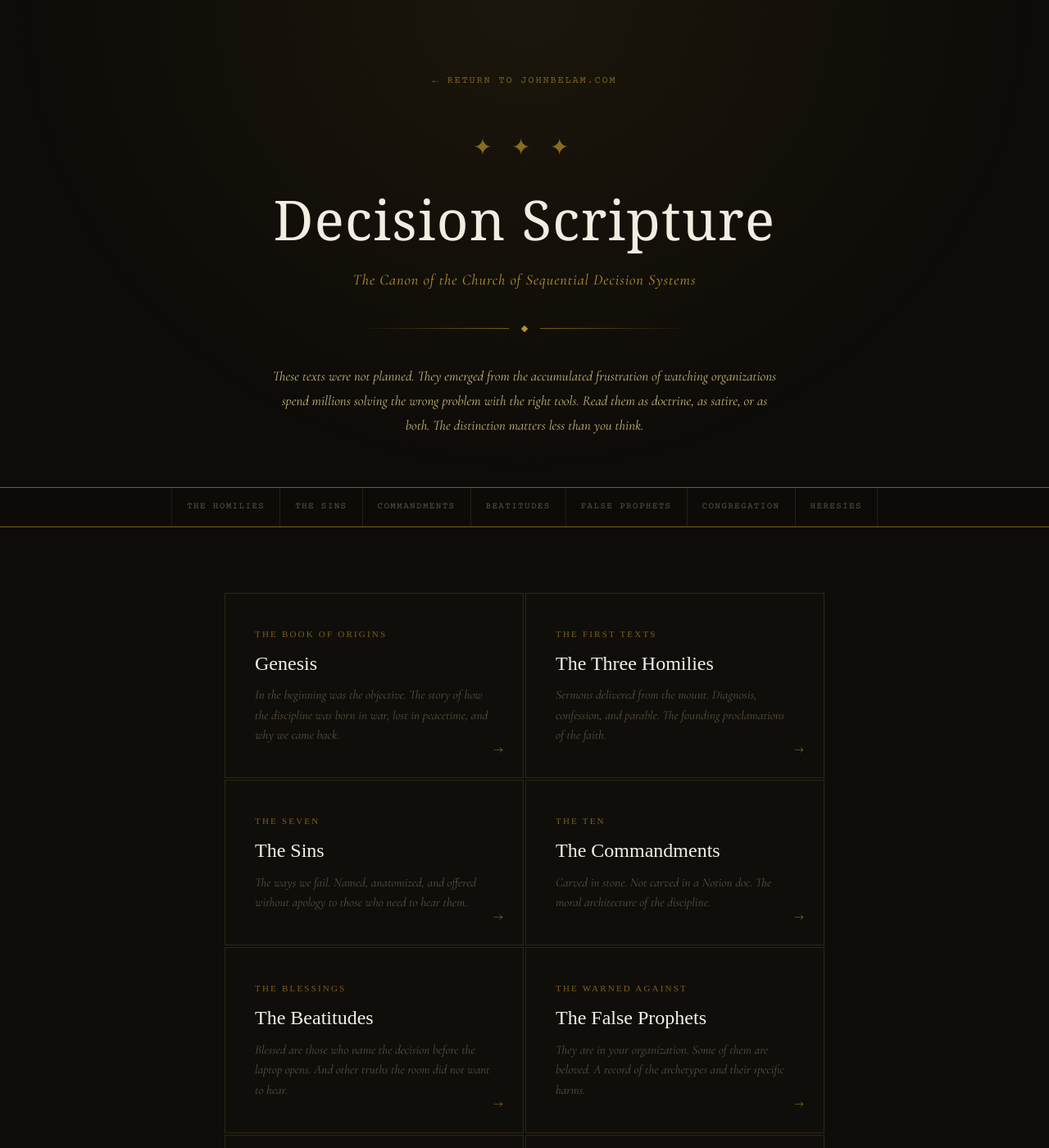
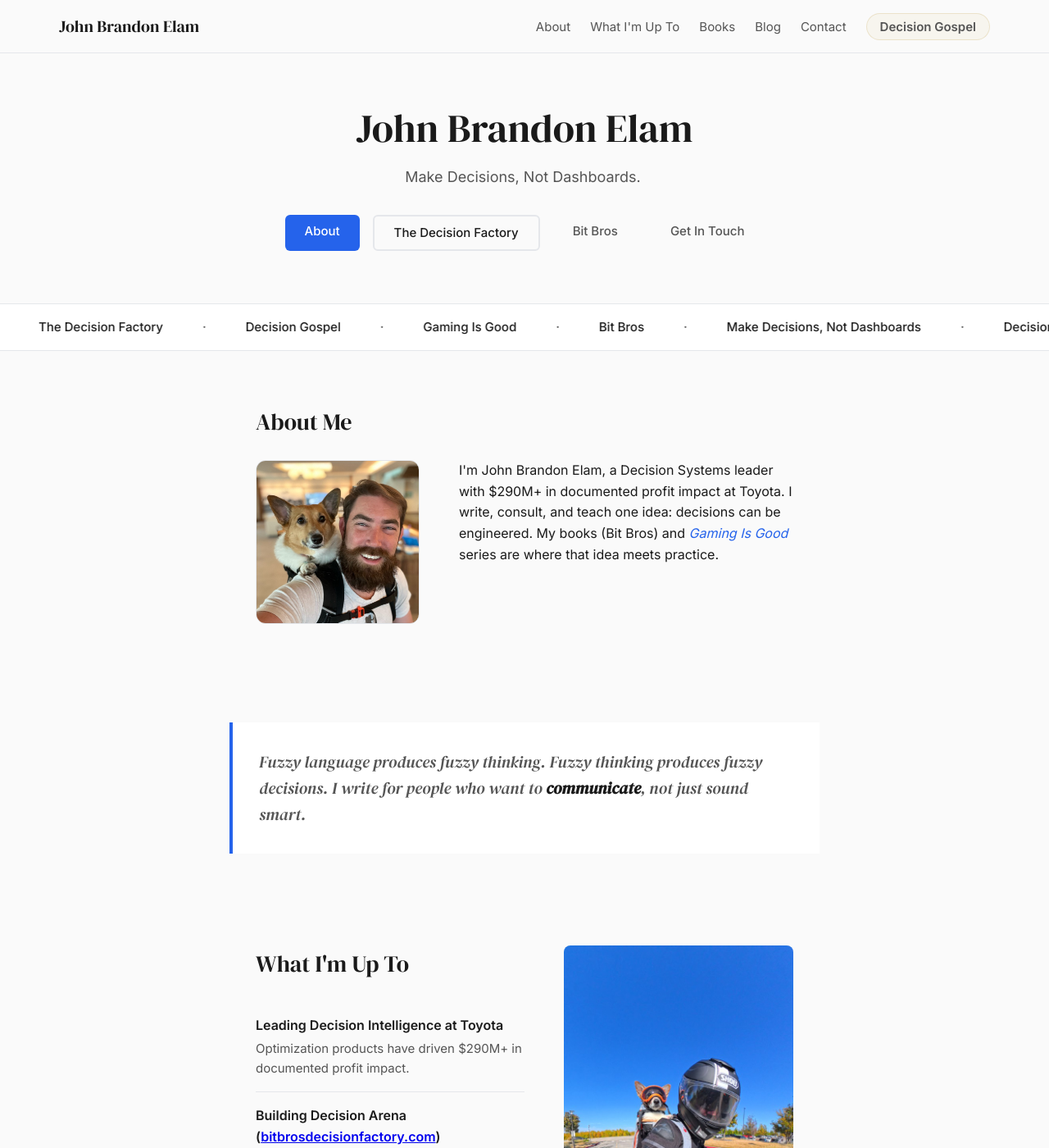
Before and after one commit to JohnBElam/my-site, a Jekyll site: the page built from index.html, in a window 1280 px wide and 1400 px high. Shown: the whole window at 82% size. Built offline with Jekyll 4.4.1, drawn with Linux system fonts in a browser that asks for light colours; some web fonts are replaced; some of the changed text lies outside the part shown.

Commit message:
Fixed root index file.

```diff
--- a/index.html
+++ b/index.html
@@ -1,370 +1,162 @@
-<!DOCTYPE html>
-<html lang="en">
-<head>
-  <meta charset="UTF-8">
-  <meta name="viewport" content="width=device-width, initial-scale=1.0">
-  <title>Decision Scripture | John Brandon Elam</title>
-  <link rel="preconnect" href="https://fonts.googleapis.com">
-  <link href="https://fonts.googleapis.com/css2?family=IM+Fell+English:ital@0;1&family=Cormorant+Garamond:ital,wght@0,300;0,400;0,600;1,300;1,400&family=Courier+Prime&display=swap" rel="stylesheet">
-  <style>
-    *, *::before, *::after { box-sizing: border-box; margin: 0; padding: 0; }
+---
+layout: default
+title: Home
+description: Make Decisions, Not Dashboards. Decision systems, games, honest thinking.
+---
 
-    :root {
-      --ink: #0e0c09;
-      --parchment: #f5f0e8;
-      --gold: #b8922a;
-      --gold-light: #d4a843;
-      --gold-dim: #7a5f1a;
-      --red: #8b1a1a;
-      --muted: #5a5040;
-      --border: #c9b97a;
-    }
+<section class="hero" id="hero">
+  <h1 class="hero-title reveal">{{ site.title }}</h1>
+  <p class="hero-tagline typed-tagline" data-typed="{{ site.description }}">{{ site.description }}</p>
+  <div class="hero-actions">
+    <a href="#about" class="btn btn-primary">About</a>
+    <a href="#book" class="btn btn-secondary">The Decision Factory</a>
+    <a href="#bitbros" class="btn btn-ghost">Bit Bros</a>
+    <a href="#contact" class="btn btn-ghost">Get In Touch</a>
+  </div>
+</section>
 
-    html { scroll-behavior: smooth; }
+<section class="marquee-wrap" aria-hidden="true">
+  <div class="marquee">
+    <span>Decision Systems</span><span>·</span><span>The Decision Factory</span><span>·</span><span>Decision Gospel</span><span>·</span><span>Gaming Is Good</span><span>·</span><span>Bit Bros</span><span>·</span><span>Make Decisions, Not Dashboards</span><span>·</span>
+    <span>Decision Systems</span><span>·</span><span>The Decision Factory</span><span>·</span><span>Decision Gospel</span><span>·</span><span>Gaming Is Good</span><span>·</span><span>Bit Bros</span><span>·</span><span>Make Decisions, Not Dashboards</span><span>·</span>
+  </div>
+</section>
 
-    body {
-      background-color: var(--ink);
-      color: var(--parchment);
-      font-family: 'Cormorant Garamond', Georgia, serif;
-      font-size: 18px;
-      line-height: 1.7;
-      min-height: 100vh;
-    }
+<section class="section section-about reveal" id="about">
+  <h2 class="section-title">About Me</h2>
+  <div class="about-row">
+    <div class="about-photo">
+      <img src="{{ '/assets/images/author/john-corgi.png' | relative_url }}" alt="John Brandon Elam" width="280" height="280" loading="lazy">
+    </div>
+    <div class="section-content prose about-text">
+    <p>I'm John Brandon Elam, a Decision Systems leader with $290M+ in documented profit impact at Toyota. I write, consult, and teach one idea: decisions can be engineered. My books (Bit Bros) and <a href="https://medium.com/me/following-feed/publications/72b46825141f" target="_blank" rel="noopener"><em>Gaming Is Good</em></a> series are where that idea meets practice.</p>
+    </div>
+  </div>
+</section>
 
-    /* HEADER */
-    header {
-      text-align: center;
-      padding: 80px 24px 60px;
-      border-bottom: 1px solid var(--gold-dim);
-      position: relative;
-      overflow: hidden;
-    }
+<blockquote class="pullquote reveal">
+  Fuzzy language produces fuzzy thinking. Fuzzy thinking produces fuzzy decisions. I write for people who want to <strong>communicate</strong>, not just sound smart.
+</blockquote>
 
-    header::before {
-      content: '';
-      position: absolute;
-      inset: 0;
-      background: radial-gradient(ellipse at 50% 0%, rgba(184,146,42,0.08) 0%, transparent 70%);
-      pointer-events: none;
-    }
+<section class="section section-up-to reveal" id="up-to">
+  <div class="up-to-layout">
+    <div class="up-to-content">
+      <h2 class="section-title">What I'm Up To</h2>
+      <ul class="up-to-list">
+        <li class="up-to-item">
+          <span class="up-to-lead">Leading Decision Intelligence at Toyota</span>
+          <span class="up-to-detail">Optimization products have driven $290M+ in documented profit impact.</span>
+        </li>
+        <li class="up-to-item">
+          <span class="up-to-lead">Building Decision Arena (<a href="https://bitbrosdecisionfactory.com" target="_blank" rel="noopener">bitbrosdecisionfactory.com</a>)</span>
+          <span class="up-to-detail">A simulation platform where students design policies, test decisions under uncertainty, and compete on a performance leaderboard.</span>
+        </li>
+        <li class="up-to-item">
+          <span class="up-to-lead">Speaking at DecisionCAMP (Aug 2026)</span>
+          <span class="up-to-detail">On Decision Systems Management.</span>
+        </li>
+        <li class="up-to-item">
+          <span class="up-to-lead">Riding and wrenching</span>
+          <span class="up-to-detail">On one of my three motorcycles.</span>
+        </li>
+      </ul>
+    </div>
+    <div class="up-to-photo">
+      <img src="{{ '/assets/images/author/john-motorcycle.png' | relative_url }}" alt="" width="320" height="auto" loading="lazy">
+    </div>
+  </div>
+</section>
 
-    .back-link {
-      font-family: 'Courier Prime', monospace;
-      font-size: 12px;
-      letter-spacing: 0.15em;
-      text-transform: uppercase;
-      color: var(--gold-dim);
-      text-decoration: none;
-      display: inline-block;
-      margin-bottom: 48px;
-      transition: color 0.2s;
-    }
-    .back-link:hover { color: var(--gold-light); }
-    .back-link::before { content: '← '; }
+<section class="section section-bitbros reveal" id="bitbros">
+  <div class="bitbros-title-row">
+    <img src="{{ '/assets/images/bitbros-logo.png' | relative_url }}" alt="" class="bitbros-logo" width="48" height="48">
+    <h2 class="section-title">Bit Bros</h2>
+  </div>
+  <div class="section-content prose">
+    <p>I co-founded <strong>Bit Bros LLC</strong> with <a href="https://adamdejans.com" target="_blank" rel="noopener">Adam DeJans</a> to bring practitioner-first resources to decision intelligence and data careers.</p>
+    <p>We publish handbooks on optimization and decision systems, 3 of which are Amazon Best Sellers in their respective categories. We also consult and advise on decision intelligence and decision systems. <a href="https://bitbrosdata.com" target="_blank" rel="noopener" class="link-cta">bitbrosdata.com</a></p>
+  </div>
+</section>
 
-    .ornament {
-      font-size: 28px;
-      color: var(--gold);
-      letter-spacing: 0.3em;
-      display: block;
-      margin-bottom: 24px;
-      opacity: 0.7;
-    }
+<section class="section section-book reveal" id="book">
+  <h2 class="section-title">Published Books</h2>
+  <div class="section-content prose books-intro">
+    <p>Through Bit Bros, I've co-authored 2 books, one of which is consistently an Amazon Best Seller in Business Operations Research.</p>
+    <p><strong>You Got the Data Job... Now What?</strong> is for early to mid-career data professionals who are good at the technical work but struggling to make it matter. The skills that get you hired are not the same ones that get you promoted. This book covers the gap: how to communicate, influence, navigate organizations, and build a career that compounds.</p>
+    <p><strong>The Decision Factory</strong> is for anyone who has ever watched a great model sit unused, a perfect forecast get ignored, or an "optimal" plan collapse on day one. It does not matter if you are a data scientist, an operations leader, a product manager, or an executive. If you are responsible for decisions that happen at scale, under uncertainty, with real consequences, this book was written for you.</p>
+    <p>Together they cover the full arc: how to grow as a professional, and how to build systems that actually work.</p>
+  </div>
+  <div class="books-grid">
+    {% for book in site.data.books %}
+      {% include book_card.html book=book %}
+    {% endfor %}
+  </div>
+</section>
 
-    h1 {
-      font-family: 'IM Fell English', Georgia, serif;
-      font-size: clamp(2.4rem, 6vw, 4.2rem);
-      font-weight: 400;
-      color: var(--parchment);
-      letter-spacing: 0.02em;
-      line-height: 1.15;
-      margin-bottom: 20px;
-    }
+<section class="section section-writing reveal" id="blog">
+  <h2 class="section-title">Blog</h2>
+  <p class="section-intro">Decision systems essays and <a href="https://medium.com/me/following-feed/publications/72b46825141f" target="_blank" rel="noopener"><em>Gaming Is Good</em></a> — game reviews that connect play to professional decision-making.</p>
 
-    .subtitle {
-      font-family: 'Cormorant Garamond', serif;
-      font-style: italic;
-      font-size: 1.15rem;
-      color: var(--gold);
-      letter-spacing: 0.05em;
-      margin-bottom: 40px;
-    }
+  <h3 class="subsection-title">Latest (on-site)</h3>
+  <ul class="post-list">
+    {% for post in site.posts limit: 5 %}
+    <li class="post-list-item">
+      <a href="{{ post.url | relative_url }}">{{ post.title }}</a>
+      <time datetime="{{ post.date | date: '%Y-%m-%d' }}">{{ post.date | date: "%b %d, %Y" }}</time>
+      {% if post.excerpt %}<p class="post-excerpt">{{ post.excerpt | strip_html | truncate: 120 }}</p>{% endif %}
+    </li>
+    {% endfor %}
+  </ul>
+  {% if site.posts.size > 0 %}<p><a href="{{ '/blog/' | relative_url }}" class="link-cta">All posts</a></p>{% endif %}
+</section>
 
-    .divider {
-      display: flex;
-      align-items: center;
-      gap: 16px;
-      justify-content: center;
-      margin: 0 auto 40px;
-      max-width: 400px;
-    }
-    .divider-line {
-      flex: 1;
-      height: 1px;
-      background: linear-gradient(to right, transparent, var(--gold-dim));
-    }
-    .divider-line.right {
-      background: linear-gradient(to left, transparent, var(--gold-dim));
-    }
-    .divider-diamond {
-      width: 6px; height: 6px;
-      background: var(--gold);
-      transform: rotate(45deg);
-    }
+{% include appearances_marquee.html %}
 
-    .intro {
-      max-width: 620px;
-      margin: 0 auto;
-      font-size: 1.05rem;
-      color: #c9b97a;
-      font-style: italic;
-      line-height: 1.8;
-    }
+<section class="section section-testimonials reveal" id="testimonials">
+  <h2 class="section-title">What People Say</h2>
+  <div class="testimonials-carousel" data-carousel>
+    <div class="testimonials-track">
+      {% for t in site.data.testimonials %}
+      <blockquote class="testimonial {% if forloop.first %}is-active{% endif %}" data-slide>
+        <div class="testimonial-inner">
+          {% if t.photo %}
+          <div class="testimonial-photo">
+            <img src="{{ '/assets/images/testimonials/' | relative_url }}{{ t.photo }}" alt="" width="120" height="120" loading="lazy">
+          </div>
+          {% endif %}
+          <div class="testimonial-content">
+            <p class="testimonial-quote">"{{ t.quote }}"</p>
+            <footer class="testimonial-attribution">{{ t.attribution }}</footer>
+          </div>
+        </div>
+      </blockquote>
+      {% endfor %}
+    </div>
+    <div class="testimonials-dots" aria-label="Testimonial navigation">
+      {% for t in site.data.testimonials %}
+      <button type="button" class="testimonial-dot {% if forloop.first %}is-active{% endif %}" data-dot aria-label="Go to testimonial {{ forloop.index }}"></button>
+      {% endfor %}
+    </div>
+  </div>
+</section>
 
-    /* NAV */
-    nav {
-      display: flex;
-      justify-content: center;
-      flex-wrap: wrap;
-      gap: 0;
-      border-bottom: 1px solid var(--gold-dim);
-      background: rgba(14,12,9,0.95);
-      position: sticky;
-      top: 0;
-      z-index: 100;
-    }
-
-    nav a {
-      font-family: 'Courier Prime', monospace;
-      font-size: 11px;
-      letter-spacing: 0.12em;
-      text-transform: uppercase;
-      color: var(--muted);
-      text-decoration: none;
-      padding: 14px 18px;
-      transition: color 0.2s, background 0.2s;
-      border-right: 1px solid rgba(184,146,42,0.15);
-    }
-    nav a:first-child { border-left: 1px solid rgba(184,146,42,0.15); }
-    nav a:hover { color: var(--gold-light); background: rgba(184,146,42,0.05); }
-
-    /* MAIN */
-    main {
-      max-width: 780px;
-      margin: 0 auto;
-      padding: 0 24px;
-    }
-
-    /* SECTION CARDS */
-    .scripture-grid {
-      display: grid;
-      grid-template-columns: repeat(auto-fill, minmax(320px, 1fr));
-      gap: 2px;
-      margin: 80px 0;
-    }
-
-    .scripture-card {
-      display: block;
-      text-decoration: none;
-      padding: 40px 36px;
-      border: 1px solid rgba(184,146,42,0.2);
-      position: relative;
-      overflow: hidden;
-      transition: border-color 0.3s, background 0.3s;
-      background: rgba(255,255,255,0.01);
-    }
-
-    .scripture-card::before {
-      content: '';
-      position: absolute;
-      inset: 0;
-      background: radial-gradient(ellipse at 0% 0%, rgba(184,146,42,0.06) 0%, transparent 60%);
-      opacity: 0;
-      transition: opacity 0.3s;
-    }
-
-    .scripture-card:hover {
-      border-color: rgba(184,146,42,0.5);
-      background: rgba(184,146,42,0.03);
-    }
-    .scripture-card:hover::before { opacity: 1; }
-
-    .card-roman {
-      font-family: 'IM Fell English', serif;
-      font-size: 11px;
-      letter-spacing: 0.2em;
-      color: var(--gold-dim);
-      text-transform: uppercase;
-      margin-bottom: 12px;
-      display: block;
-    }
-
-    .card-title {
-      font-family: 'IM Fell English', serif;
-      font-size: 1.5rem;
-      color: var(--parchment);
-      line-height: 1.2;
-      margin-bottom: 12px;
-      display: block;
-    }
-
-    .card-desc {
-      font-family: 'Cormorant Garamond', serif;
-      font-style: italic;
-      font-size: 0.95rem;
-      color: var(--muted);
-      line-height: 1.6;
-    }
-
-    .card-arrow {
-      position: absolute;
-      bottom: 20px;
-      right: 24px;
-      color: var(--gold-dim);
-      font-size: 18px;
-      transition: color 0.2s, transform 0.2s;
-    }
-    .scripture-card:hover .card-arrow {
-      color: var(--gold);
-      transform: translateX(4px);
-    }
-
-    /* COLOPHON */
-    footer {
-      border-top: 1px solid var(--gold-dim);
-      text-align: center;
-      padding: 48px 24px;
-      margin-top: 80px;
-    }
-
-    footer p {
-      font-family: 'Courier Prime', monospace;
-      font-size: 11px;
-      letter-spacing: 0.12em;
-      text-transform: uppercase;
-      color: var(--gold-dim);
-      line-height: 2;
-    }
-
-    footer a {
-      color: var(--gold-dim);
-      text-decoration: none;
-      transition: color 0.2s;
-    }
-    footer a:hover { color: var(--gold-light); }
-
-    /* FADE IN */
-    @keyframes fadeUp {
-      from { opacity: 0; transform: translateY(20px); }
-      to   { opacity: 1; transform: translateY(0); }
-    }
-    header, .scripture-grid { animation: fadeUp 0.8s ease both; }
-    .scripture-grid { animation-delay: 0.2s; }
-  </style>
-</head>
-<body>
-
-<header>
-  <a href="https://johnbelam.com" class="back-link">Return to johnbelam.com</a>
-  <span class="ornament">✦ ✦ ✦</span>
-  <h1>Decision Scripture</h1>
-  <p class="subtitle">The Canon of the Church of Sequential Decision Systems</p>
-  <div class="divider">
-    <div class="divider-line"></div>
-    <div class="divider-diamond"></div>
-    <div class="divider-line right"></div>
+<section class="section section-contact reveal" id="contact">
+  <div class="contact-layout">
+    <div class="contact-main prose">
+      <h2 class="section-title">Get In Touch</h2>
+      <p>Interested in decision systems, product leadership, or collaboration? Send a message — it'll reach me without exposing my inbox to the world.</p>
+      {% include contact_form.html %}
+      <p class="contact-socials">
+        <a href="https://linkedin.com/in/johnbleam" target="_blank" rel="noopener" aria-label="LinkedIn" class="social-icon">{% include icon-linkedin.svg %}</a>
+        <a href="https://medium.com/@john-elam" target="_blank" rel="noopener" aria-label="Medium" class="social-icon">{% include icon-medium.svg %}</a>
+        <a href="https://github.com/johnbelam" target="_blank" rel="noopener" aria-label="GitHub" class="social-icon">{% include icon-github.svg %}</a>
+      </p>
+    </div>
+    <div class="contact-map" aria-hidden="true">
+      <div class="map-usa-wrap">
+        <img src="{{ '/assets/images/dallas-texas-map.png' | relative_url }}" alt="" width="280" height="auto" class="map-usa-img" loading="lazy">
+        <span class="map-label">Dallas, TX</span>
+      </div>
+    </div>
   </div>
-  <p class="intro">
-    These texts were not planned. They emerged from the accumulated frustration of watching organizations spend
-    millions solving the wrong problem with the right tools. Read them as doctrine, as satire, or as both.
-    The distinction matters less than you think.
-  </p>
-</header>
-
-<nav>
-  <a href="homilies.html">The Homilies</a>
-  <a href="sins.html">The Sins</a>
-  <a href="commandments.html">Commandments</a>
-  <a href="beatitudes.html">Beatitudes</a>
-  <a href="false-prophets.html">False Prophets</a>
-  <a href="congregation.html">Congregation</a>
-  <a href="heresies.html">Heresies</a>
-</nav>
-
-<main>
-  <div class="scripture-grid">
-
-    <a class="scripture-card" href="genesis.html">
-      <span class="card-roman">The Book of Origins</span>
-      <span class="card-title">Genesis</span>
-      <p class="card-desc">In the beginning was the objective. The story of how the discipline was born in war, lost in peacetime, and why we came back.</p>
-      <span class="card-arrow">→</span>
-    </a>
-
-    <a class="scripture-card" href="homilies.html">
-      <span class="card-roman">The First Texts</span>
-      <span class="card-title">The Three Homilies</span>
-      <p class="card-desc">Sermons delivered from the mount. Diagnosis, confession, and parable. The founding proclamations of the faith.</p>
-      <span class="card-arrow">→</span>
-    </a>
-
-    <a class="scripture-card" href="sins.html">
-      <span class="card-roman">The Seven</span>
-      <span class="card-title">The Sins</span>
-      <p class="card-desc">The ways we fail. Named, anatomized, and offered without apology to those who need to hear them.</p>
-      <span class="card-arrow">→</span>
-    </a>
-
-    <a class="scripture-card" href="commandments.html">
-      <span class="card-roman">The Ten</span>
-      <span class="card-title">The Commandments</span>
-      <p class="card-desc">Carved in stone. Not carved in a Notion doc. The moral architecture of the discipline.</p>
-      <span class="card-arrow">→</span>
-    </a>
-
-    <a class="scripture-card" href="beatitudes.html">
-      <span class="card-roman">The Blessings</span>
-      <span class="card-title">The Beatitudes</span>
-      <p class="card-desc">Blessed are those who name the decision before the laptop opens. And other truths the room did not want to hear.</p>
-      <span class="card-arrow">→</span>
-    </a>
-
-    <a class="scripture-card" href="false-prophets.html">
-      <span class="card-roman">The Warned Against</span>
-      <span class="card-title">The False Prophets</span>
-      <p class="card-desc">They are in your organization. Some of them are beloved. A record of the archetypes and their specific harms.</p>
-      <span class="card-arrow">→</span>
-    </a>
-
-    <a class="scripture-card" href="congregation.html">
-      <span class="card-roman">The Faithful</span>
-      <span class="card-title">The Congregation</span>
-      <p class="card-desc">Saints, Cardinals, and Monks. The people who built the doctrine, carry it forward, and refuse to put it down.</p>
-      <span class="card-arrow">→</span>
-    </a>
-
-    <a class="scripture-card" href="heresies.html">
-      <span class="card-roman">The Named</span>
-      <span class="card-title">The Heresies</span>
-      <p class="card-desc">False gospels, their adherents, and the specific ways they lead the faithful astray. We do not condemn the heretics.</p>
-      <span class="card-arrow">→</span>
-    </a>
-
-    <a class="scripture-card" href="four-horsemen.html">
-      <span class="card-roman">The Book of Revelation</span>
-      <span class="card-title">The Four Horsemen</span>
-      <p class="card-desc">They are not coming. They are already here. The four failure modes that ride through organizations every quarter wearing the face of something the organization already trusts.</p>
-      <span class="card-arrow">→</span>
-    </a>
-
-  </div>
-</main>
-
-<footer>
-  <p>Decision Scripture · Church of Sequential Decision Systems</p>
-  <p>Founded in frustration · Carried forward in faith</p>
-  <p style="margin-top:16px"><a href="https://johnbelam.com">← johnbelam.com</a> &nbsp;·&nbsp; <a href="https://bitbrosdata.com">Bit Bros</a></p>
-</footer>
-
-</body>
-</html>
+</section>
```
